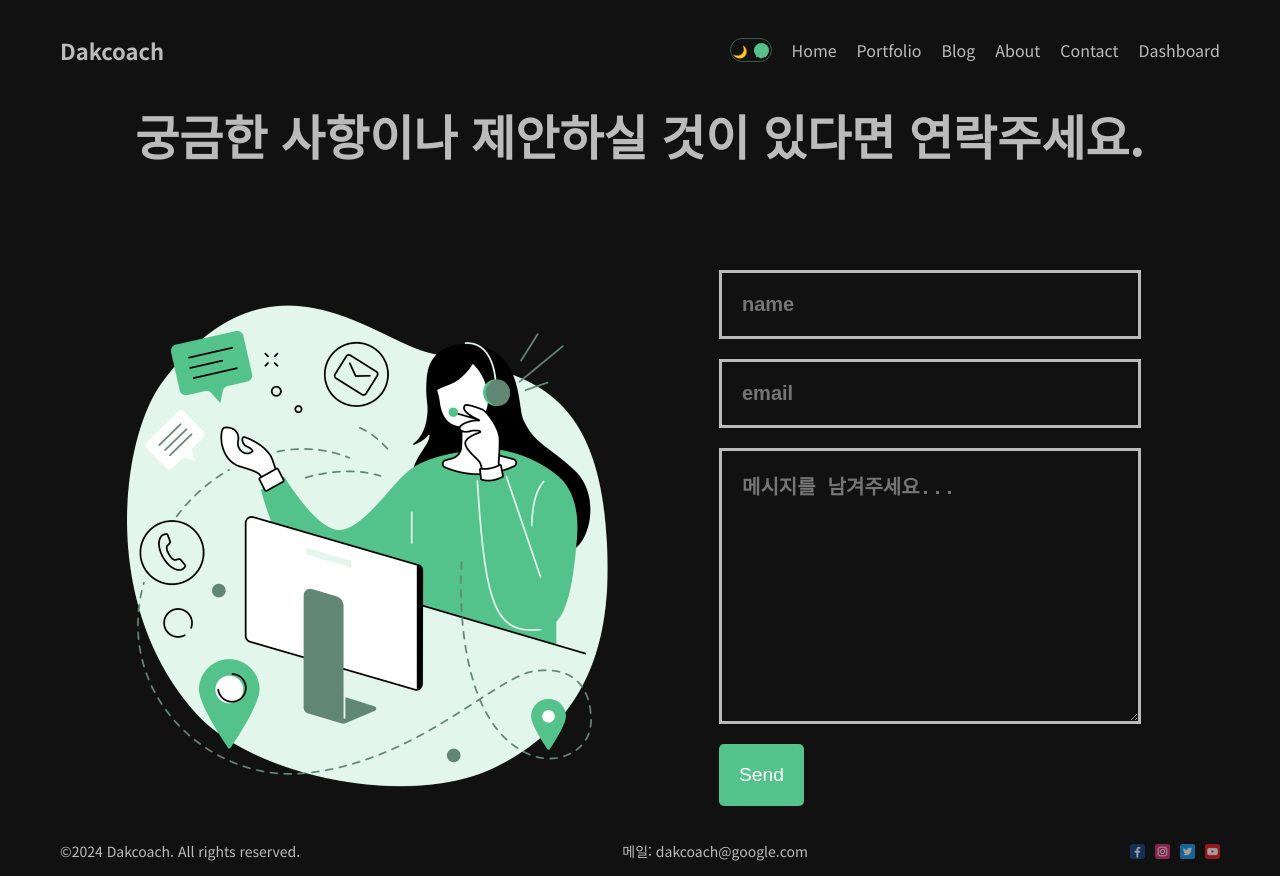
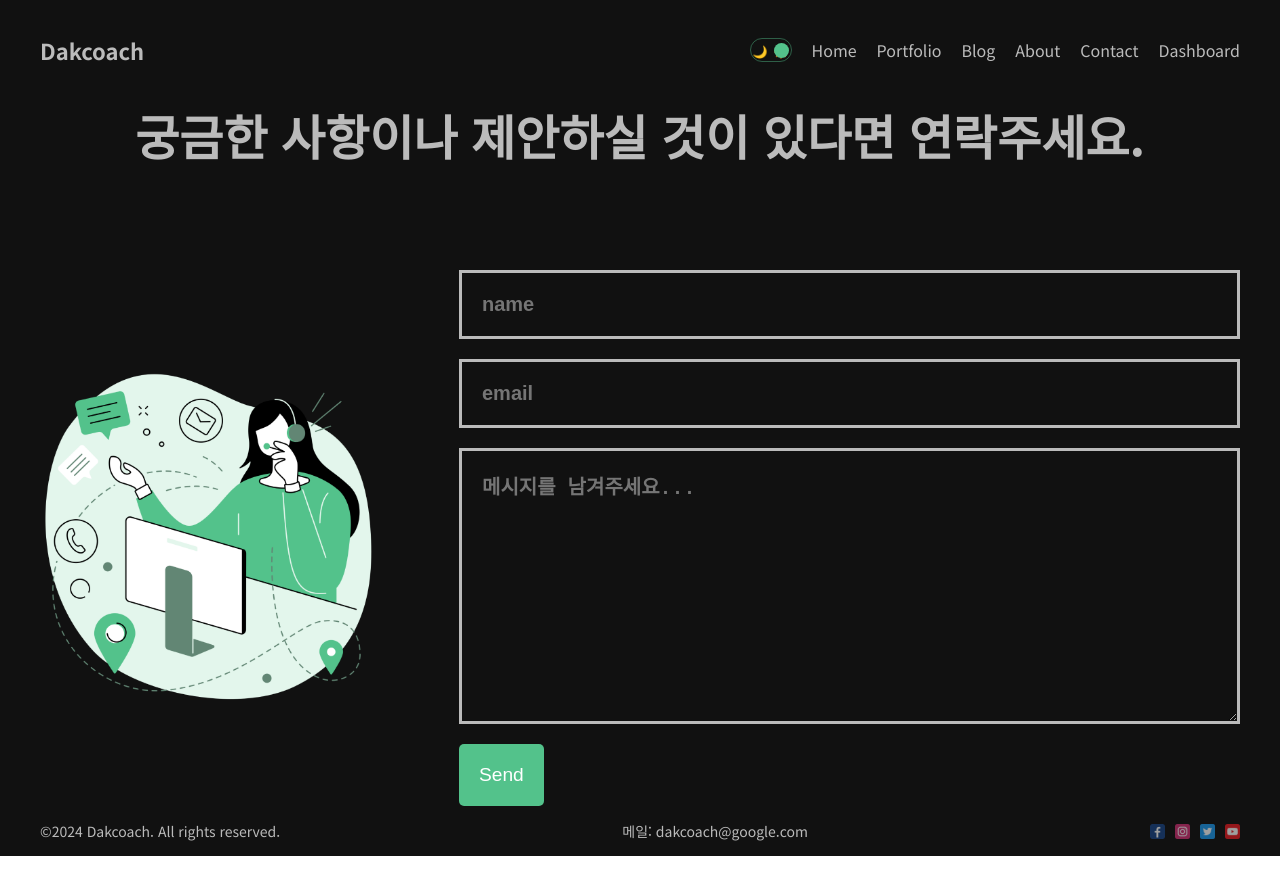
Before and after one commit to motionco/dakcoach, a Next.js app: page /contact in a window 1280 px wide. Built offline with nearby package versions, Linux system fonts and the light colour scheme; no server answers.

Commit message:
반응형2

```diff
--- a/src/app/contact/page.module.css
+++ b/src/app/contact/page.module.css
@@ -41,7 +41,7 @@
   display: flex;
   flex-direction: column;
   gap: 20px;
-  margin: 0px 20px 20px 20px;
+  width: 90vw;
 }
 
 .input,
@@ -77,8 +77,11 @@
     width: 100%;
     /* 너비를 100%로 설정하여 부모 컨테이너에 맞도록 조정 */
     height: 300px;
+    /* 높이를 auto로 설정하여 이미지 비율에 맞게 조정 */
+  }
 
-    /* 높이를 auto로 설정하여 이미지 비율에 맞게 조정 */
-
+  .form {
+    width: 90vw;
+    margin-bottom: 20px;
   }
 }
--- a/src/app/globals.css
+++ b/src/app/globals.css
@@ -33,7 +33,7 @@ a {
   max-width: 1366px;
   min-height: 100vh;
   margin: 0 auto;
-  padding: 0 60px;
+  padding: 0 40px;
   display: flex;
   flex-direction: column;
   justify-content: space-between;
--- a/src/app/page.jsx
+++ b/src/app/page.jsx
@@ -2,7 +2,7 @@ import Image from "next/image";
 import styles from "./page.module.css";
 import Hero from "/public/hero.png";
 import Button from "@/components/Button/Button";
-import Animation from "@/components/animation";
+import Animation from "@/components/animation/animation";
 
 export default function Home() {
   return (
--- a/src/components/animation.js
+++ b/src/components/animation/animation.js
@@ -1,6 +1,7 @@
 'use client'
 import React from 'react'
 import Lottie from 'react-lottie-player'
+import styles from "./animation.module.css";
 
 import lottieJson from '/public/animation.json'
 
@@ -10,7 +11,8 @@ export default function Animation() {
             loop
             animationData={lottieJson}
             play
-            style={{ width: 600, height: 600 }}
+            className={styles.ani}
+        // style={{ width: 500, height: 500 }}
         />
     )
 }
```
Also changed, not shown: src/components/animation/animation.module.css (added, +11 -0 lines).
